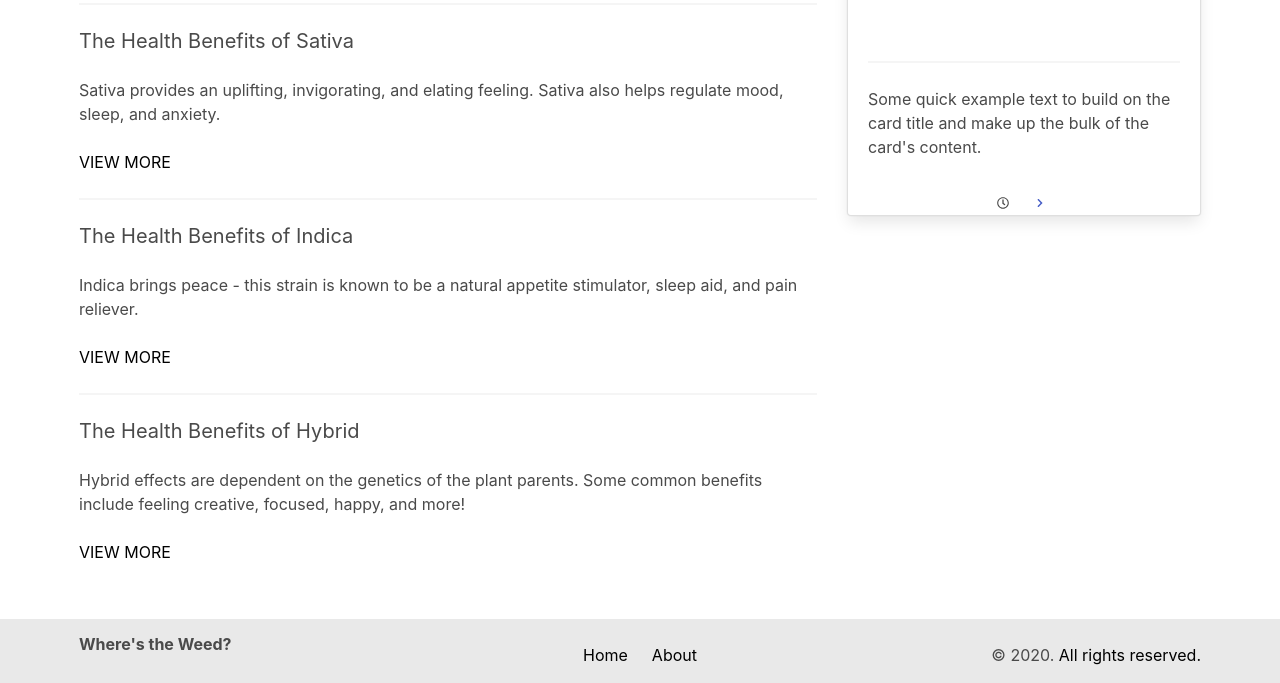
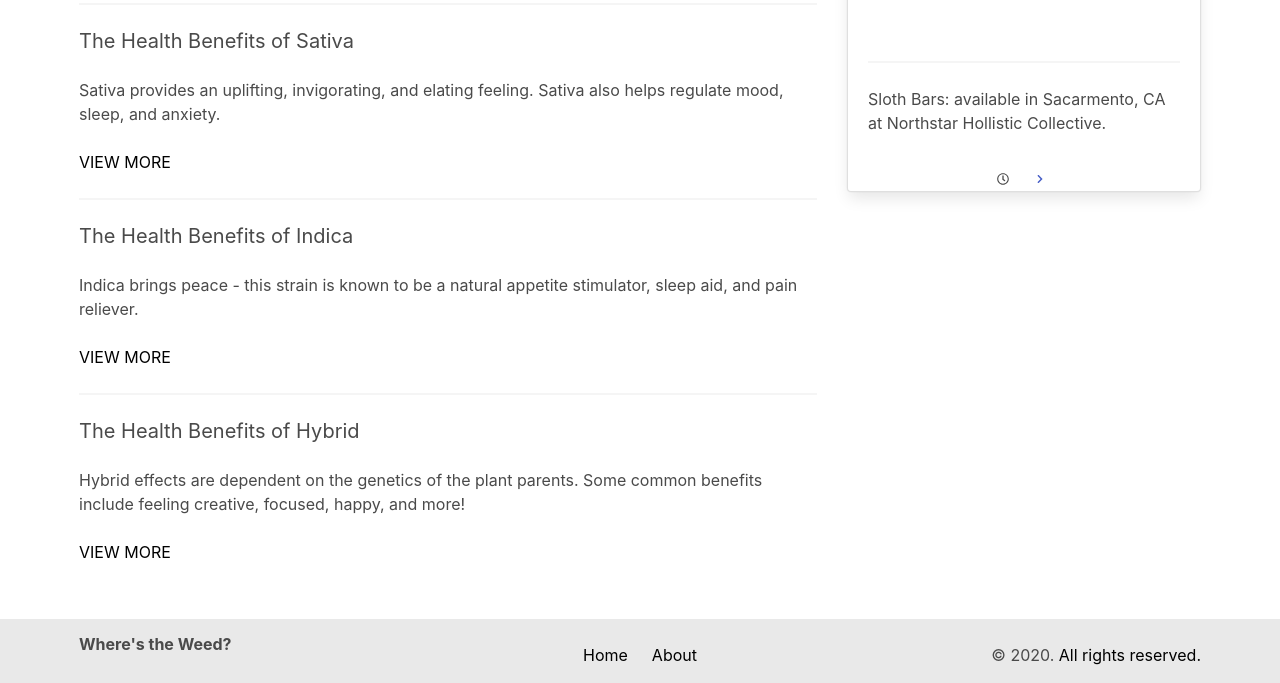
Before and after one commit to mchisem/WhereIsTheWeed, a website: page public/benefits.html in a window 1280 px wide. Shown: the part 1151-1834 px from the top of the page. Drawn offline with nearby package versions, Linux system fonts and the light colour scheme; no server answers; files whose address does not match are found by name; a web font is replaced by a local one.

Commit message:
updating text on benefits page

```diff
--- a/public/benefits.html
+++ b/public/benefits.html
@@ -277,8 +277,7 @@
                 <h4 class="card-title" id="three-title"></h4>
                 <hr>
                 <!-- Text -->
-                <p class="card-text">Some quick example text to build on the card title and make up the bulk of the card's
-                content.</p>
+                <p class="card-text">Sloth Bars: available in Sacarmento, CA at Northstar Hollistic Collective.</p>
 
               </div>
 
```
